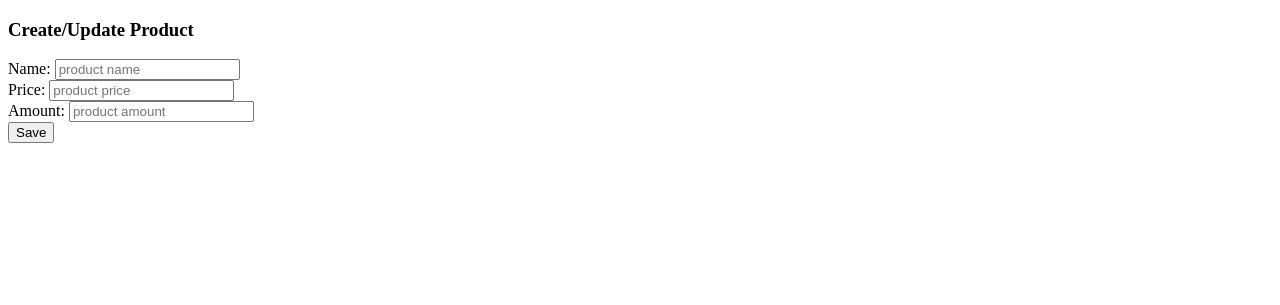
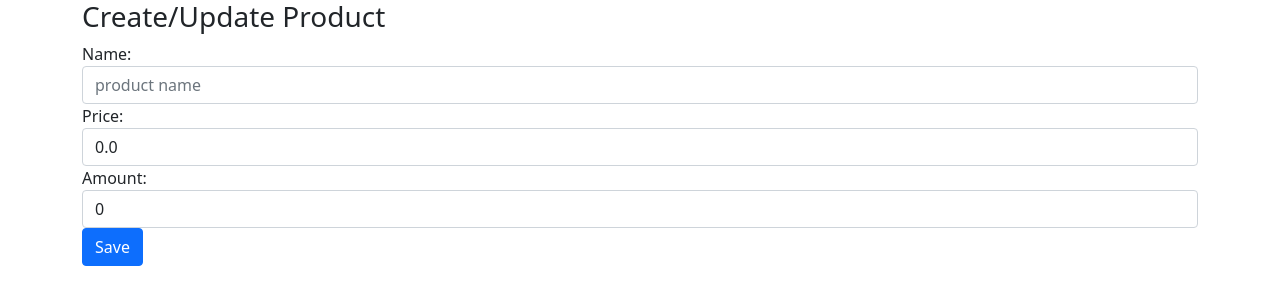
Before and after one commit to DovydasBerzanskas/eshop, a Spring Boot app: page /products/create in a window 1280 px wide. Shown: the top 305 px of the page. Run offline with Spring Boot 4, Linux system fonts and the light colour scheme.

Commit message:
[ESHOP] fixed missing @Configuration annotation in ApplicationConfig, fixed bugs in product.html, added WelcomeController

```diff
--- a/src/main/java/lt/codeacademy/eshop/config/ApplicationConfig.java
+++ b/src/main/java/lt/codeacademy/eshop/config/ApplicationConfig.java
@@ -3,6 +3,7 @@
 import lt.codeacademy.eshop.helper.MessageService;
 import org.springframework.context.MessageSource;
 import org.springframework.context.annotation.Bean;
+import org.springframework.context.annotation.Configuration;
 import org.springframework.context.support.ReloadableResourceBundleMessageSource;
 import org.springframework.validation.beanvalidation.LocalValidatorFactoryBean;
 import org.springframework.web.servlet.LocaleResolver;
@@ -13,6 +14,7 @@
 
 import java.util.Locale;
 
+@Configuration
 public class ApplicationConfig implements WebMvcConfigurer {
 
     @Bean
--- a/src/main/resources/templates/product/product.html
+++ b/src/main/resources/templates/product/product.html
@@ -2,6 +2,8 @@
 <html xmlns:th="http://www.thymeleaf.org" lang="en">
 <head>
     <meta charset="UTF-8">
+    <link href="https://cdn.jsdelivr.net/npm/bootstrap@5.0.2/dist/css/bootstrap.min.css" rel="stylesheet" integrity="sha384-EVSTQN3/azprG1Anm3QDgpJLIm9Nao0Yz1ztcQTwFspd3yD65VohhpuuCOmLASjC" crossorigin="anonymous">
+    <link th:href="@{/css/style.css}" rel="stylesheet">
     <title th:text="#{product.create.title}">Hello there</title>
 </head>
 <body>
@@ -10,25 +12,25 @@
     <div th:if="${message ne null AND message.length > 0}"
          class="alert alert-success" role="alert"
          th:text="${message}">
-        Success message when adding product
+        Success message when add product
     </div>
     <form method="post" th:object="${productDto}">
         <div class="form-group">
             <label th:text="#{product.create.name} + ':'">Name:</label>
-            <input type="form-control" placeholder="product name" th:field="*{name}">
+            <input class="form-control" type="text" placeholder="product name" th:field="*{name}">
             <span th:if="${#fields.hasErrors('name')}" th:errors="*{name}" th:errorclass="form-error"></span>
         </div>
         <div class="form-group">
             <label th:text="#{product.create.price} + ':'">Price:</label>
-            <input type="form-control" placeholder="product price" th:field="*{price}">
+            <input class="form-control" type="text" placeholder="product price" th:field="*{price}">
             <span th:if="${#fields.hasErrors('price')}" th:errors="*{price}" th:errorclass="form-error"></span>
         </div>
         <div class="form-group">
             <label th:text="#{product.create.amount} + ':'">Amount:</label>
-            <input type="form-control" placeholder="product amount" th:field="*{amount}">
+            <input class="form-control" type="text" placeholder="product amount" th:field="*{amount}">
             <span th:if="${#fields.hasErrors('amount')}" th:errors="*{amount}" th:errorclass="form-error"></span>
         </div>
-        <button type="btn btn-primary" th:text="#{product.create.action}">SMASH THAT BUTTON TO SAVE</button>
+        <button class="btn btn-primary" type="submit" th:text="#{product.create.action}">LETS DO THIS</button>
     </form>
 </main>
 </body>
```
Also changed, not shown: src/main/java/lt/codeacademy/eshop/welcome/WelcomeController.java (added, +13 -0 lines).
